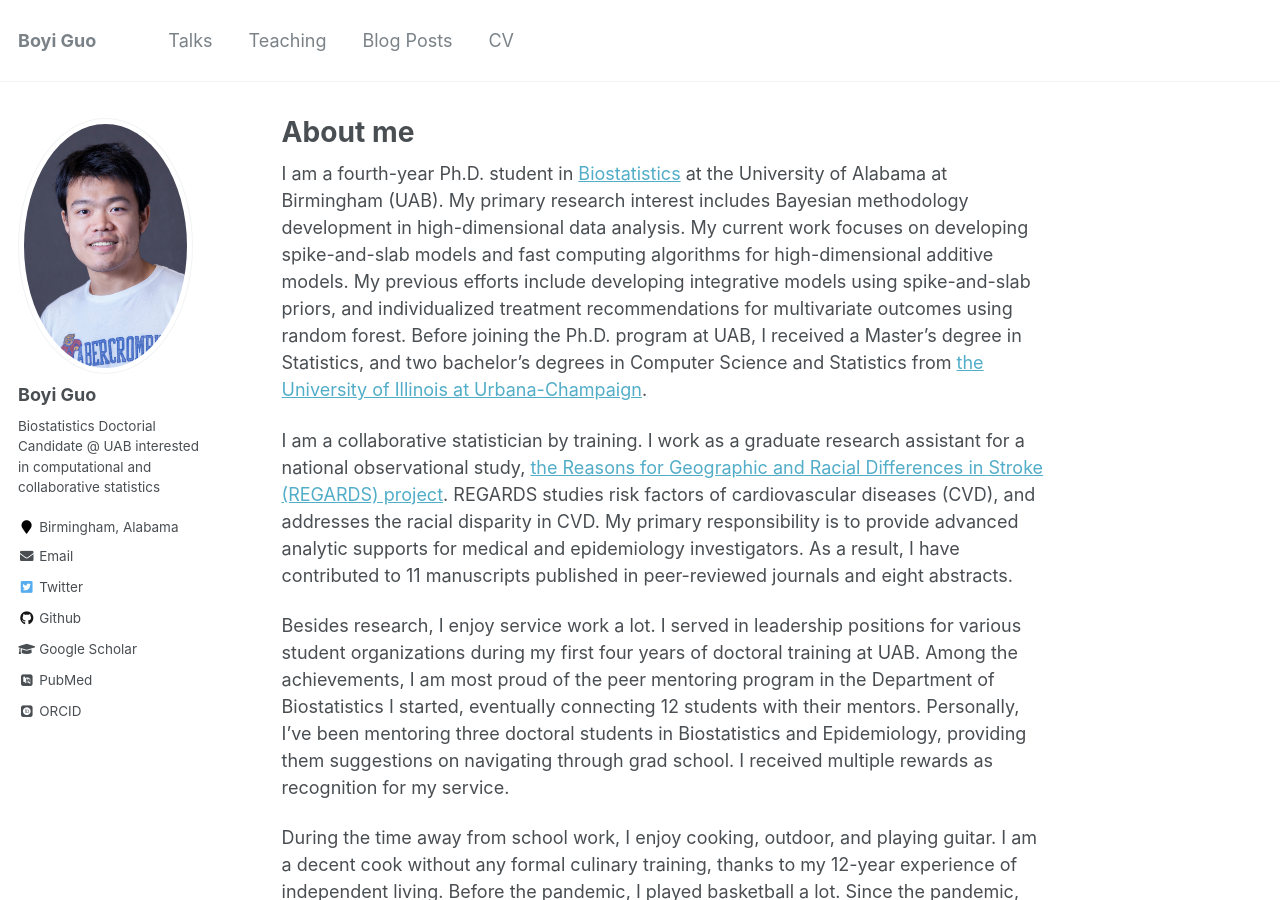
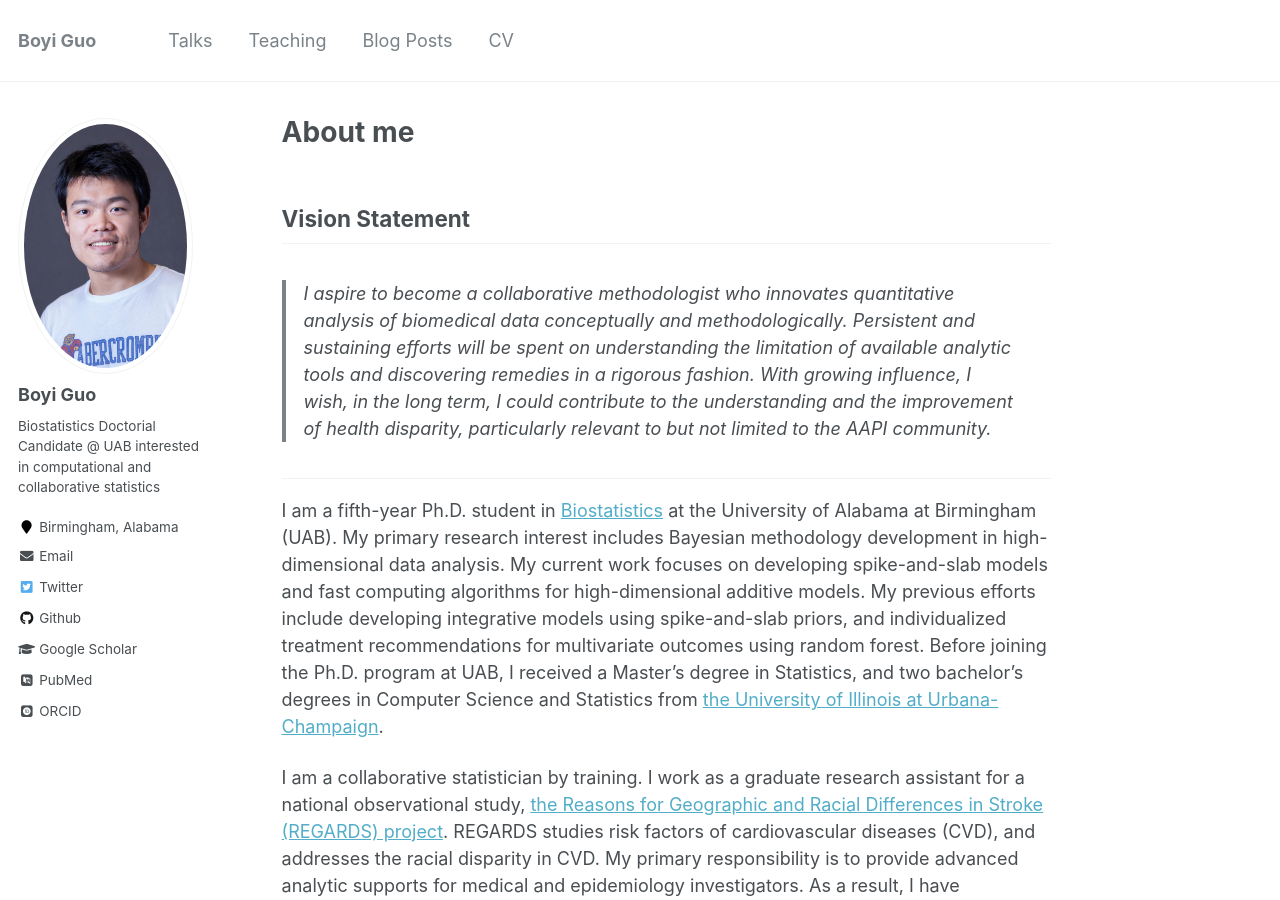
Before and after one commit to boyiguo1/boyiguo1.github.io, a Jekyll site: the page built from _pages/about.md, in a window 1280 px wide and 900 px high. Built offline with Jekyll 4.4.1, drawn with Linux system fonts in a browser that asks for light colours; some web fonts are replaced.

Commit message:
Add vision Statement

```diff
--- a/_pages/about.md
+++ b/_pages/about.md
@@ -8,7 +8,12 @@ redirect_from:
   - /about.html
 ---
 
-I am a fourth-year Ph.D. student in [Biostatistics](https://www.uab.edu/soph/home/departments/biostatistics) at the University of Alabama at Birmingham (UAB). My primary research interest includes Bayesian methodology development in high-dimensional data analysis. My current work focuses on developing spike-and-slab models and fast computing algorithms for high-dimensional additive models. My previous efforts include developing integrative models using spike-and-slab priors, and individualized treatment recommendations for multivariate outcomes using random forest. Before joining the Ph.D. program at UAB, I received a Master's degree in Statistics, and two bachelor's degrees in Computer Science and Statistics from [the University of Illinois at Urbana-Champaign](https://illinois.edu/).
+## Vision Statement
+> I aspire to become a collaborative methodologist who innovates quantitative analysis of biomedical data conceptually and methodologically. Persistent and sustaining efforts will be spent on understanding the limitation of available analytic tools and discovering remedies in a rigorous fashion. With growing influence, I wish, in the long term, I could contribute to the understanding and the improvement of health disparity, particularly relevant to but not limited to the AAPI community.
+
+---
+
+I am a fifth-year Ph.D. student in [Biostatistics](https://www.uab.edu/soph/home/departments/biostatistics) at the University of Alabama at Birmingham (UAB). My primary research interest includes Bayesian methodology development in high-dimensional data analysis. My current work focuses on developing spike-and-slab models and fast computing algorithms for high-dimensional additive models. My previous efforts include developing integrative models using spike-and-slab priors, and individualized treatment recommendations for multivariate outcomes using random forest. Before joining the Ph.D. program at UAB, I received a Master's degree in Statistics, and two bachelor's degrees in Computer Science and Statistics from [the University of Illinois at Urbana-Champaign](https://illinois.edu/).
 
 I am a collaborative statistician by training. I work as a graduate research assistant for a national observational study, [the Reasons for Geographic and Racial Differences in Stroke (REGARDS) project](https://www.uab.edu/soph/regardsstudy/about). REGARDS studies risk factors of cardiovascular diseases (CVD), and addresses the racial disparity in CVD. My primary responsibility is to provide advanced analytic supports for medical and epidemiology investigators. As a result, I have contributed to 11 manuscripts published in peer-reviewed journals and eight abstracts.
 
```
